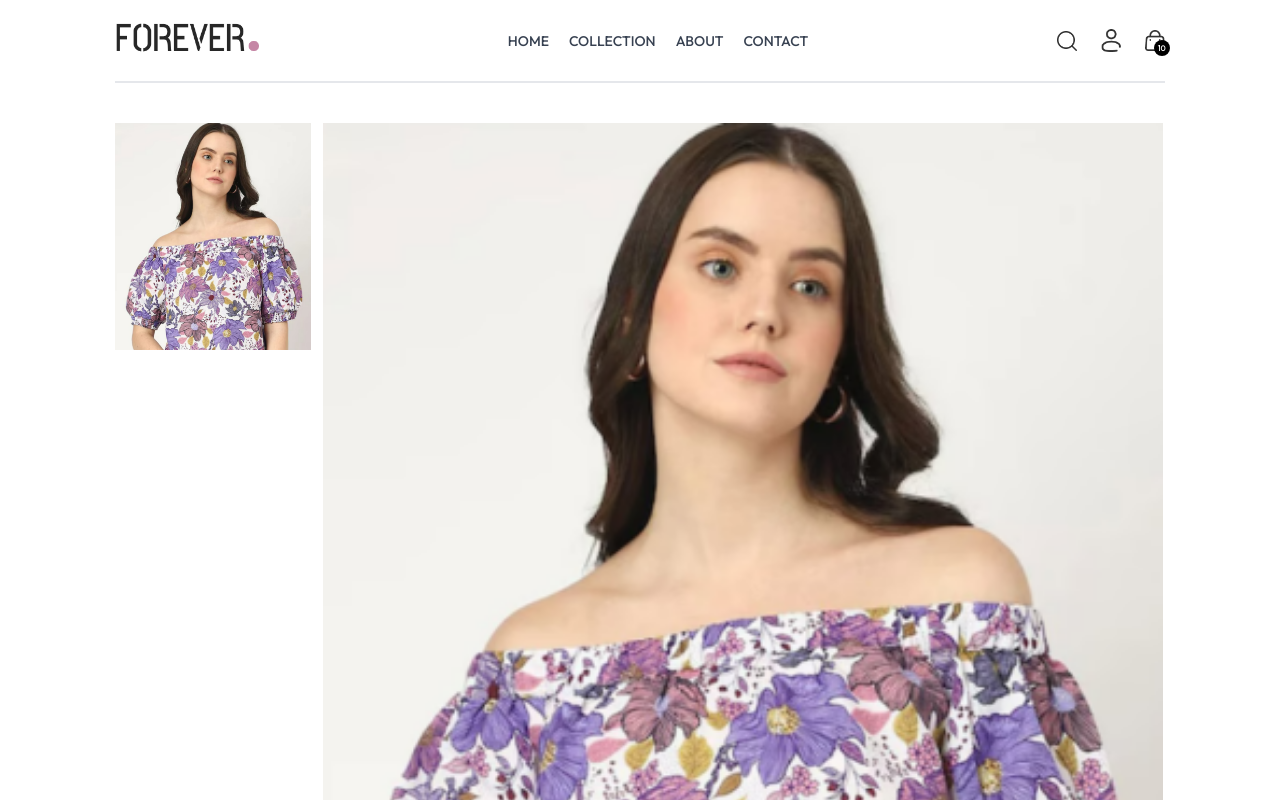
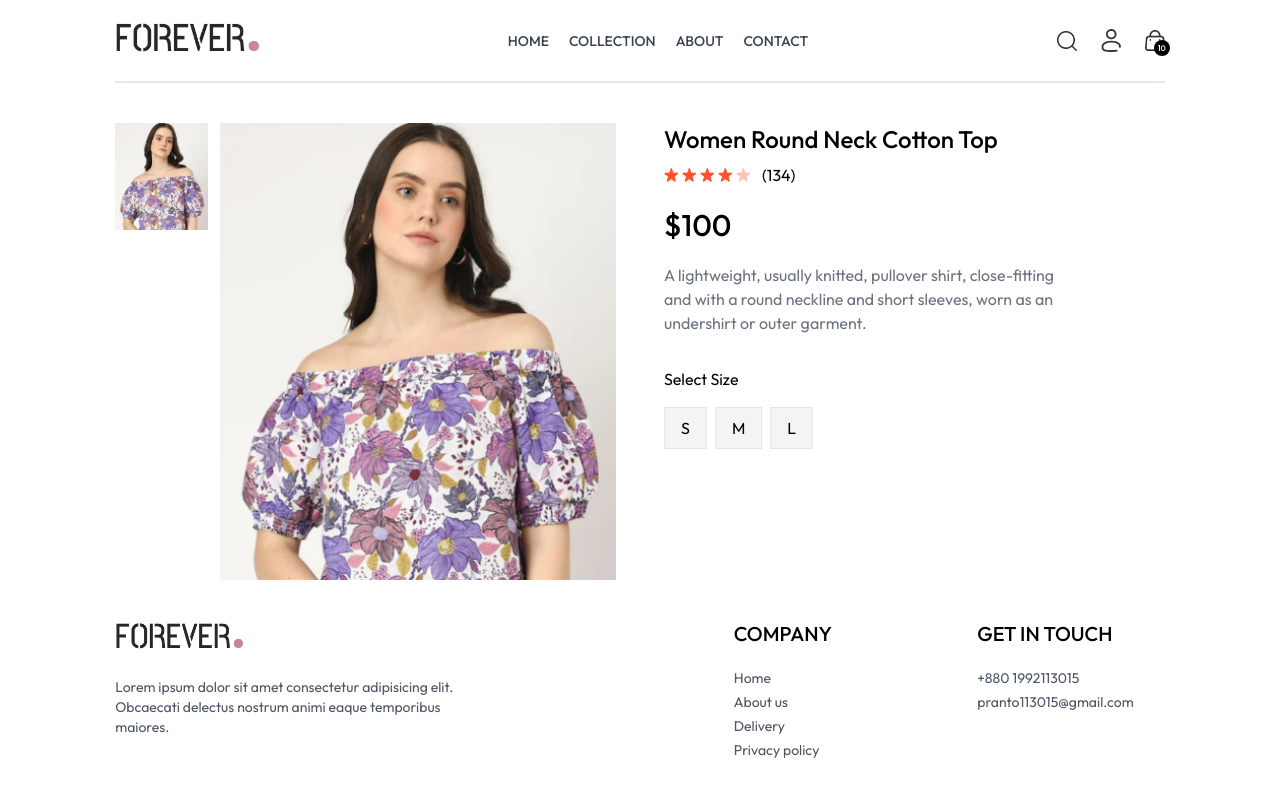
Before and after one commit to leowu0329/mernEcommerce, a React (Vite) app in the folder frontend/: page /product/aaaaa in a window 1280 px wide. Shown: the top 800 px of the page. Built offline with nearby package versions, Linux system fonts and the light colour scheme.

Commit message:
add product info

```diff
--- a/frontend/src/index.css
+++ b/frontend/src/index.css
@@ -18,6 +18,11 @@ a.active hr {
   font-style: normal;
 }
 
+/* hide default scroll bar of product img */
+::-webkit-scrollbar {
+  display: none;
+}
+
 @media (max-width: 648px) {
   a.active {
     background-color: black;
--- a/frontend/src/pages/Product.jsx
+++ b/frontend/src/pages/Product.jsx
@@ -1,14 +1,15 @@
 import { useContext, useEffect, useState } from 'react';
 import { useParams } from 'react-router-dom';
 import { ShopContext } from '../context/ShopContext';
+import { assets } from './../assets/assets';
 
 const Product = () => {
   const { productId } = useParams();
 
-  const { products } = useContext(ShopContext);
+  const { products, currency } = useContext(ShopContext);
   const [productData, setProductData] = useState(false);
-
   const [image, setImage] = useState('');
+  const [size, setSize] = useState('');
 
   const fetchProductData = async () => {
     products.map((item) => {
@@ -46,7 +47,42 @@ const Product = () => {
         </div>
 
         {/*---------- product info ----------*/}
-        {/*----------------next start here------------------------ */}
+        <div className="flex-1">
+          <h1 className="font-medium text-2xl">{productData.name}</h1>
+
+          <div className="flex items-center gap-1 mt-2">
+            <img src={assets.star_icon} alt="" className="w-3.5" />
+            <img src={assets.star_icon} alt="" className="w-3.5" />
+            <img src={assets.star_icon} alt="" className="w-3.5" />
+            <img src={assets.star_icon} alt="" className="w-3.5" />
+            <img src={assets.star_dull_icon} alt="" className="w-3.5" />
+            <p className="pl-2">(134)</p>
+          </div>
+
+          <p className="mt-5 text-3xl font-medium">
+            {currency}
+            {productData.price}
+          </p>
+          <p className="mt-5 text-gray-500 md:w-4/5">
+            {productData.description}
+          </p>
+          <div className="flex flex-col gap-4 my-8">
+            <p>Select Size</p>
+            <div className="flex gap-2">
+              {productData.sizes.map((item, index) => (
+                <button
+                  onClick={() => setSize(item)}
+                  className={`border py-2 px-4 bg-gray-100 ${
+                    item === size ? 'border-orange-500' : ''
+                  }`}
+                  key={index}
+                >
+                  {item}
+                </button>
+              ))}
+            </div>
+          </div>
+        </div>
       </div>
     </div>
   ) : (
```
